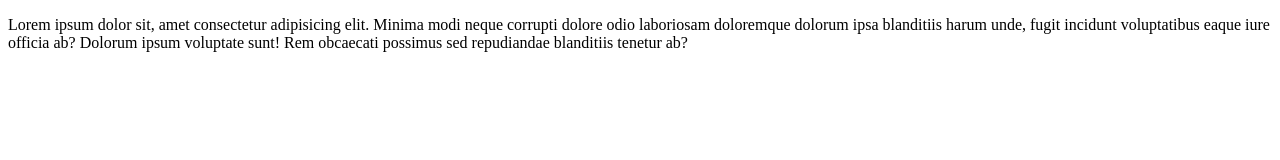
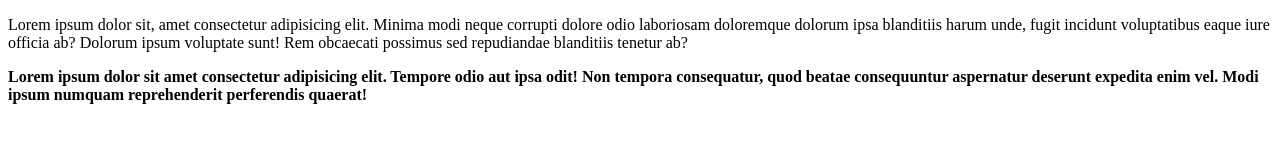
Before and after one commit to GRoulProulx/GRouleauProulx, a plain HTML site: page index.html in a window 1280 px wide. Drawn offline with Linux system fonts and the light colour scheme.

Commit message:
2nd version

```diff
--- a/index.html
+++ b/index.html
@@ -7,5 +7,6 @@
 </head>
 <body>
     <p>Lorem ipsum dolor sit, amet consectetur adipisicing elit. Minima modi neque corrupti dolore odio laboriosam doloremque dolorum ipsa blanditiis harum unde, fugit incidunt voluptatibus eaque iure officia ab? Dolorum ipsum voluptate sunt! Rem obcaecati possimus sed repudiandae blanditiis tenetur ab?</p>
+    <p><b>Lorem ipsum dolor sit amet consectetur adipisicing elit. Tempore odio aut ipsa odit! Non tempora consequatur, quod beatae consequuntur aspernatur deserunt expedita enim vel. Modi ipsum numquam reprehenderit perferendis quaerat!</b></p>
 </body>
 </html>
```
Also changed, not shown: 1 other file.
